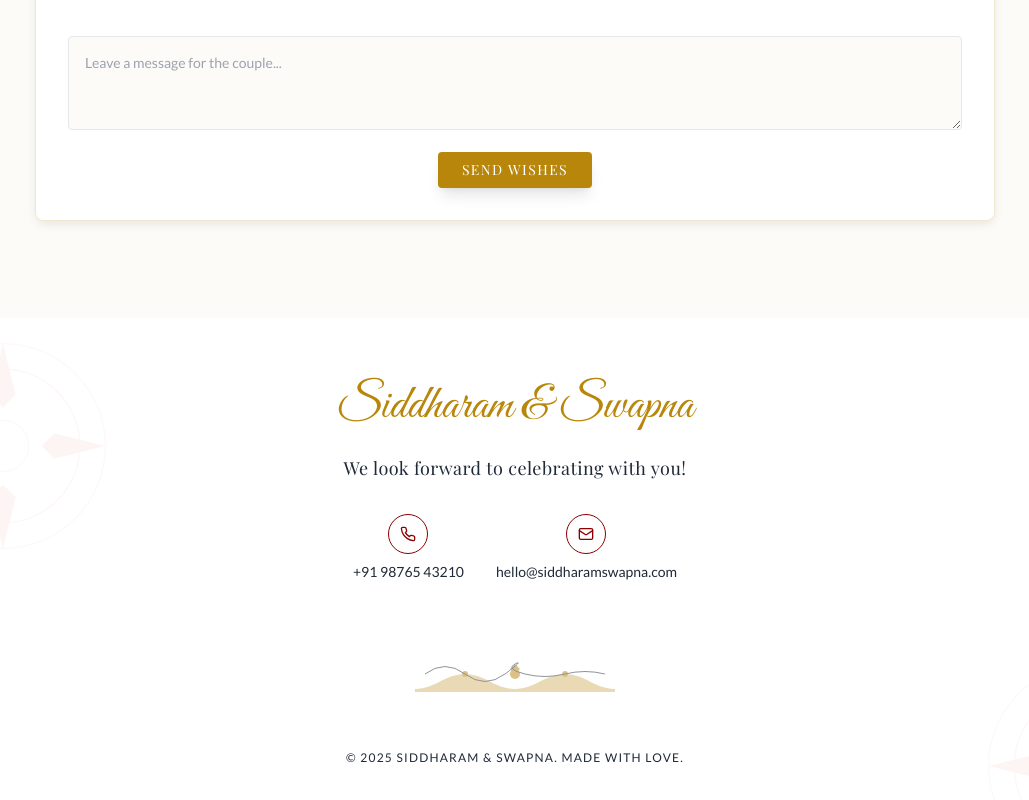
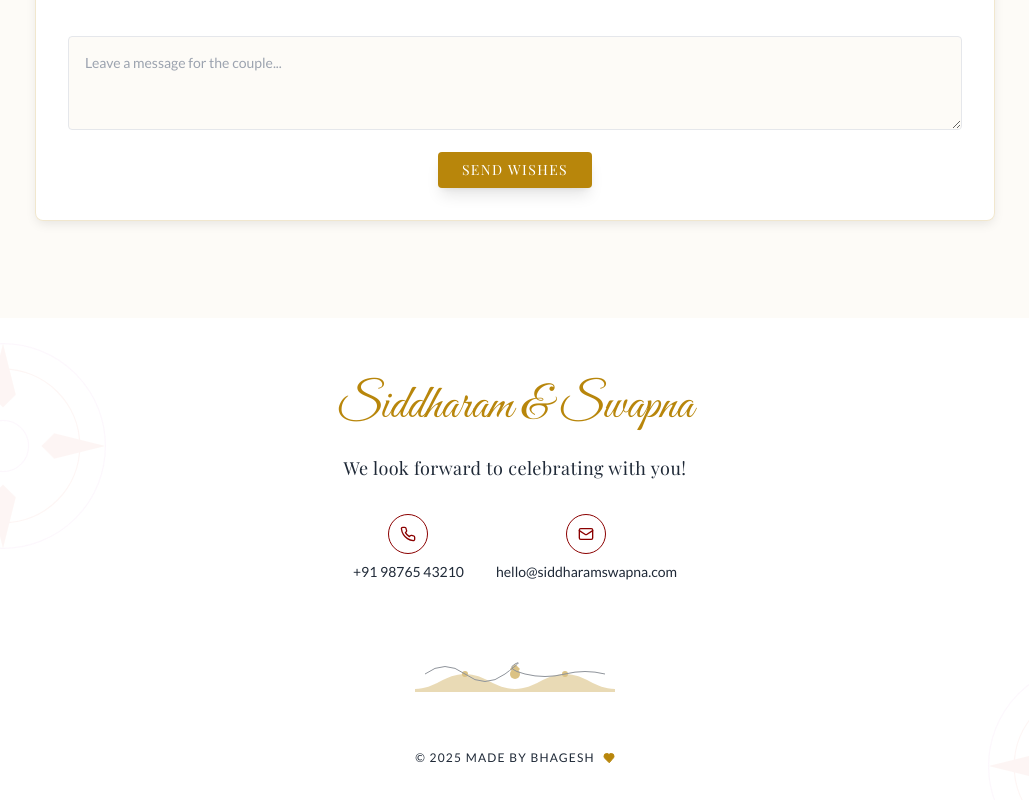
Before and after one commit to Bhagesh4604/EngagementInvitation, a React (Vite) app: page / in a window 1280 px wide. Shown: the part 4307-5107 px from the top of the page, without its empty margins (125-1154 px from the left). Built offline with nearby package versions, Linux system fonts and the light colour scheme; a web font is replaced by a local one.

Commit message:
feat: Update footer attribution
Add a more personalized attribution to the footer, including the creator's name and a heart icon.

```diff
--- a/App.tsx
+++ b/App.tsx
@@ -477,8 +477,8 @@ export default function App() {
 
             <Ornament color="fill-f-pink" className="opacity-50 mb-8" />
 
-            <p className="text-xs text-f-white/60 uppercase tracking-widest">
-                © 2025 Siddharam & Swapna. Made with Love.
+            <p className="text-xs text-f-white/60 uppercase tracking-widest flex items-center justify-center gap-2">
+                © 2025  Made by Bhagesh <Heart size={12} fill="currentColor" className="text-f-pink" />
             </p>
         </div>
       </footer>
```
